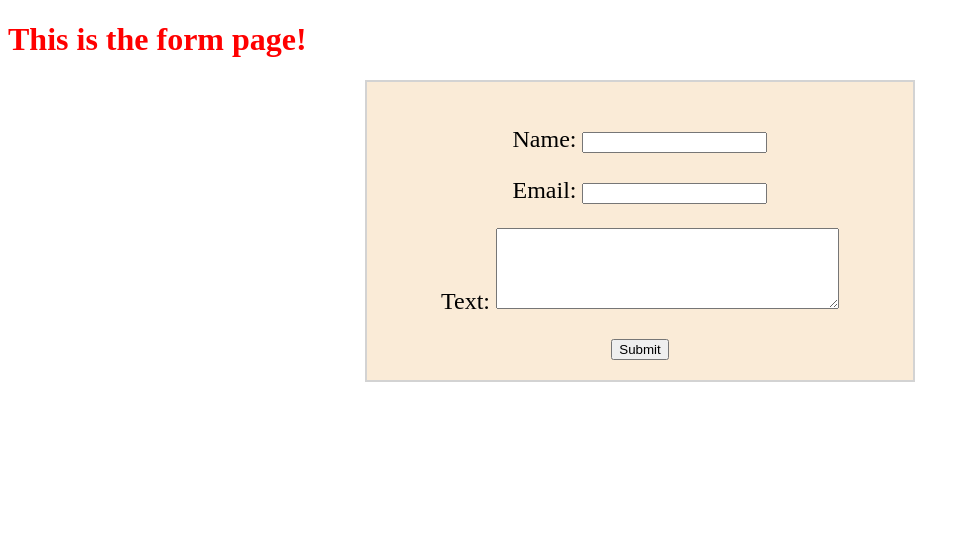
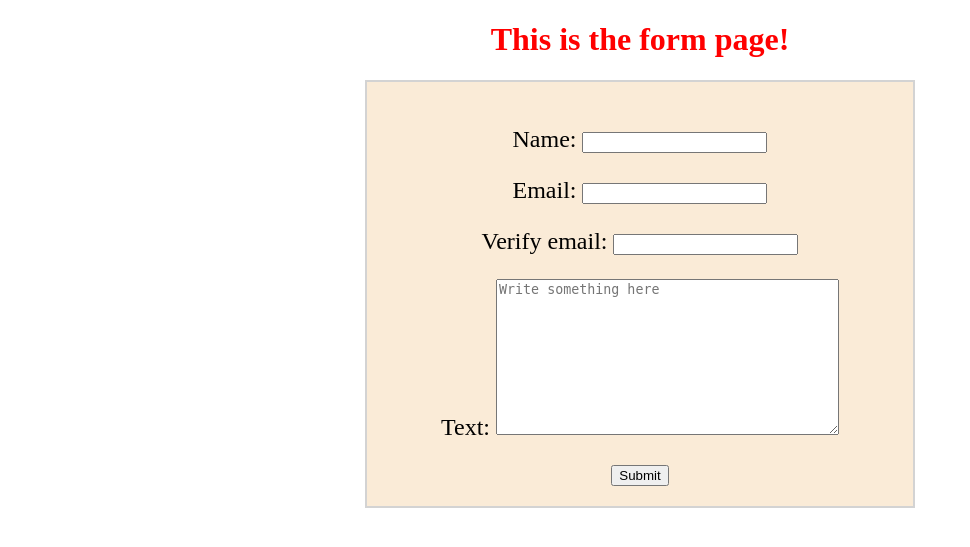
Before and after one commit to 79manuel/DjangoProject, a Django app: page /form/ in a window 1280 px wide. Shown: the top 547 px of the page, without its empty margins (0-970 px from the left). Run offline with Django 3.2, Linux system fonts and the light colour scheme.

Commit message:
Added form validations, empty field, bot and verify email.

```diff
--- a/manuel/settings.py
+++ b/manuel/settings.py
@@ -56,8 +56,7 @@ ROOT_URLCONF = 'manuel.urls'
 TEMPLATES = [
     {
         'BACKEND': 'django.template.backends.django.DjangoTemplates',
-        'DIRS': [os.path.join(BASE_DIR, 'templates')]
-        ,
+        'DIRS': [TEMPLATE_DIR],
         'APP_DIRS': True,
         'OPTIONS': {
             'context_processors': [
--- a/manuel/urls.py
+++ b/manuel/urls.py
@@ -19,9 +19,10 @@ from django.conf.urls import include
 from manuelapp import views
 
 urlpatterns = [
+    url(r'^home/', include('manuelapp.urls')),
+    url(r'^admin/', admin.site.urls),
     url(r'^models', views.index_models, name='index_models'),
     url(r'^$', views.index_forms, name='index_forms'),
     url(r'^form/', views.ManuelForm, name='ManuelForm'),
-    url(r'^home/', include('manuelapp.urls')),
-    url(r'^admin/', admin.site.urls),
+
 ]
--- a/manuelapp/forms.py
+++ b/manuelapp/forms.py
@@ -1,9 +1,26 @@
 from django import forms
+from django.core import validators
+
+
+def check_value_m(value):
+    if value[0].lower() != 'm':
+        raise forms.ValidationError('Your name does not start with M')
 
 
 class FormName(forms.Form):
-    name = forms.CharField()
+    name = forms.CharField(validators=[check_value_m],)
     email = forms.EmailField()
-    text = forms.CharField(widget=forms.Textarea(
-                           attrs={'rows': 5,
-                                   'cols': 40}))
+    verify_email = forms.EmailField()
+    text = forms.CharField(widget=forms.Textarea(attrs={'placeholder': 'Write something here'}))
+    botcatcher = forms.CharField(required=False,
+                                 widget=forms.HiddenInput,
+                                 validators=[validators.MaxLengthValidator(0)],
+                                 error_messages={'max_length': 'Gotcha Bot!'},)
+
+    def clean(self):
+        all_data_clean = super().clean()
+        email = all_data_clean['email']
+        verify_email = all_data_clean['verify_email']
+
+        if email != verify_email:
+            raise forms.ValidationError('Sorry, your email does not match')
--- a/manuelapp/views.py
+++ b/manuelapp/views.py
@@ -21,4 +21,13 @@ def index_forms(request):
 def ManuelForm(request):
     form = forms.FormName()
 
+    if request.method == 'POST':
+        form = forms.FormName(request.POST)
+
+        if form.is_valid():
+            print('Validation Success')
+            print('Name :' + form.cleaned_data['name'])
+            print('Email: ' + form.cleaned_data['email'])
+            print('Text: ' + form.cleaned_data['text'])
+
     return render(request, 'manuelapp/form.html', {'form': form})
--- a/populate_manuelapp.py
+++ b/populate_manuelapp.py
@@ -44,5 +44,5 @@ def populate(N=5):
 
 if __name__ == '__main__':
     print('populating script!')
-    populate(20)
+    populate(30)
     print('populating complete!')
--- a/static/css/style.css
+++ b/static/css/style.css
@@ -1,5 +1,7 @@
 h1 {
+    width: 100%;
     color: red;
+    text-align: center;
 }
 
 p {
```
